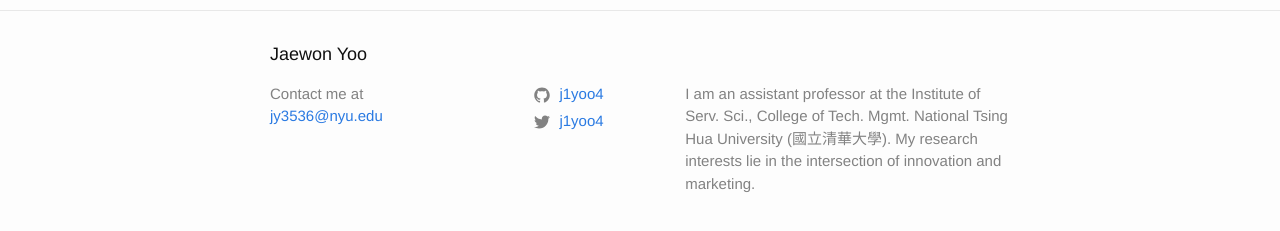
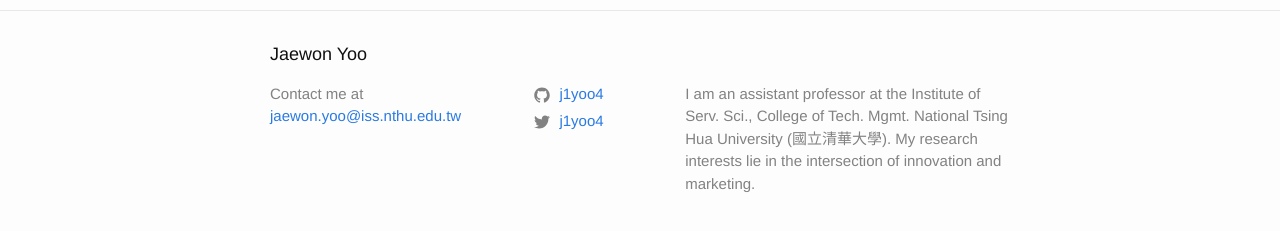
Before and after one commit to j1yoo/j1yoo.github.io, a Jekyll site: the page built from index.markdown, in a window 1280 px wide. Shown: the part 643-874 px from the top of the page. Built offline with Jekyll 4.4.1, drawn with Linux system fonts in a browser that asks for light colours.

Commit message:
Update _config.yml

```diff
--- a/_config.yml
+++ b/_config.yml
@@ -1,6 +1,6 @@
 title: Jaewon Yoo
 author: Contact me at
-email: jy3536@nyu.edu
+email: jaewon.yoo@iss.nthu.edu.tw
 description: # > this means to ignore newlines until "baseurl:"
   I am an assistant professor at the Institute of Serv. Sci., College of Tech. Mgmt. National Tsing Hua University (國立清華大學). My research interests lie in the intersection of innovation and marketing.
 
```
